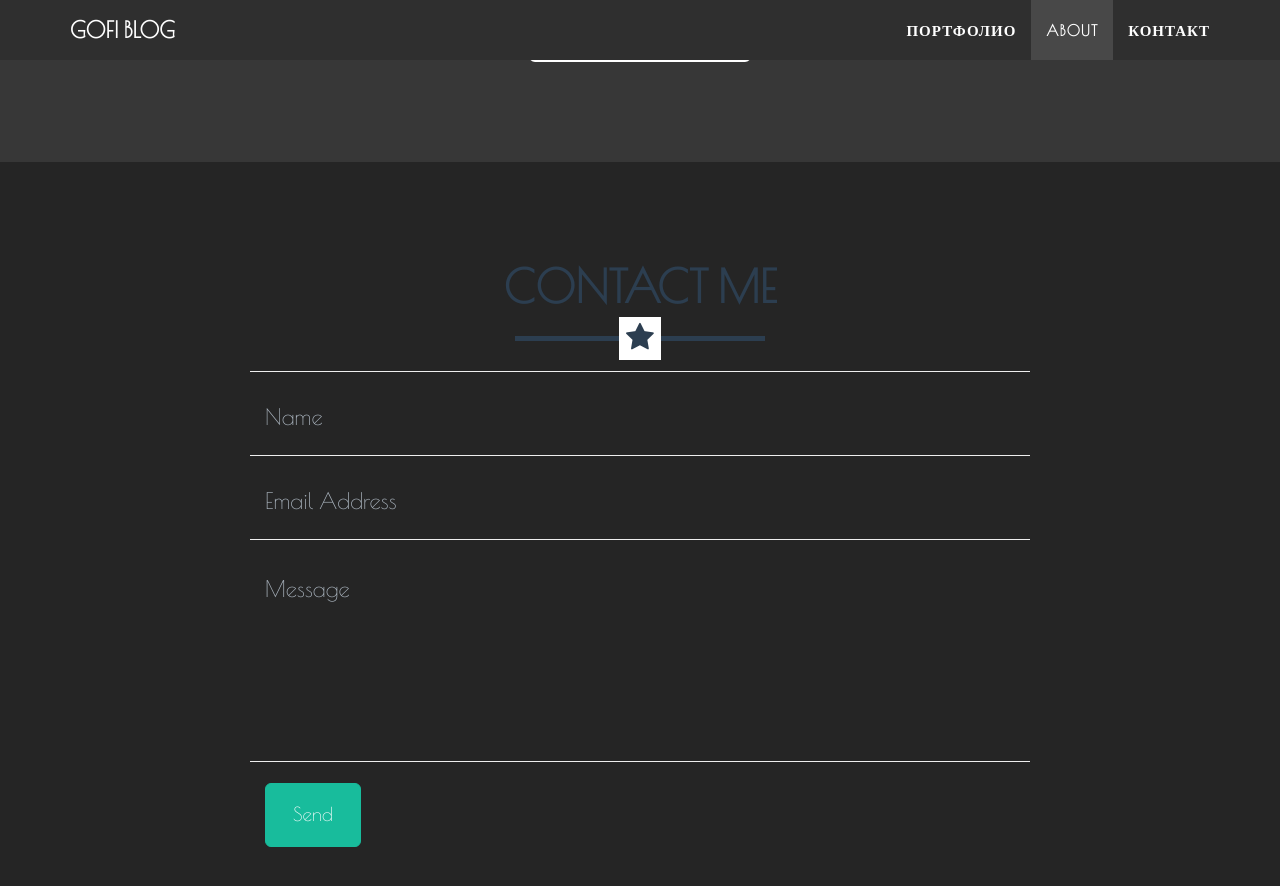
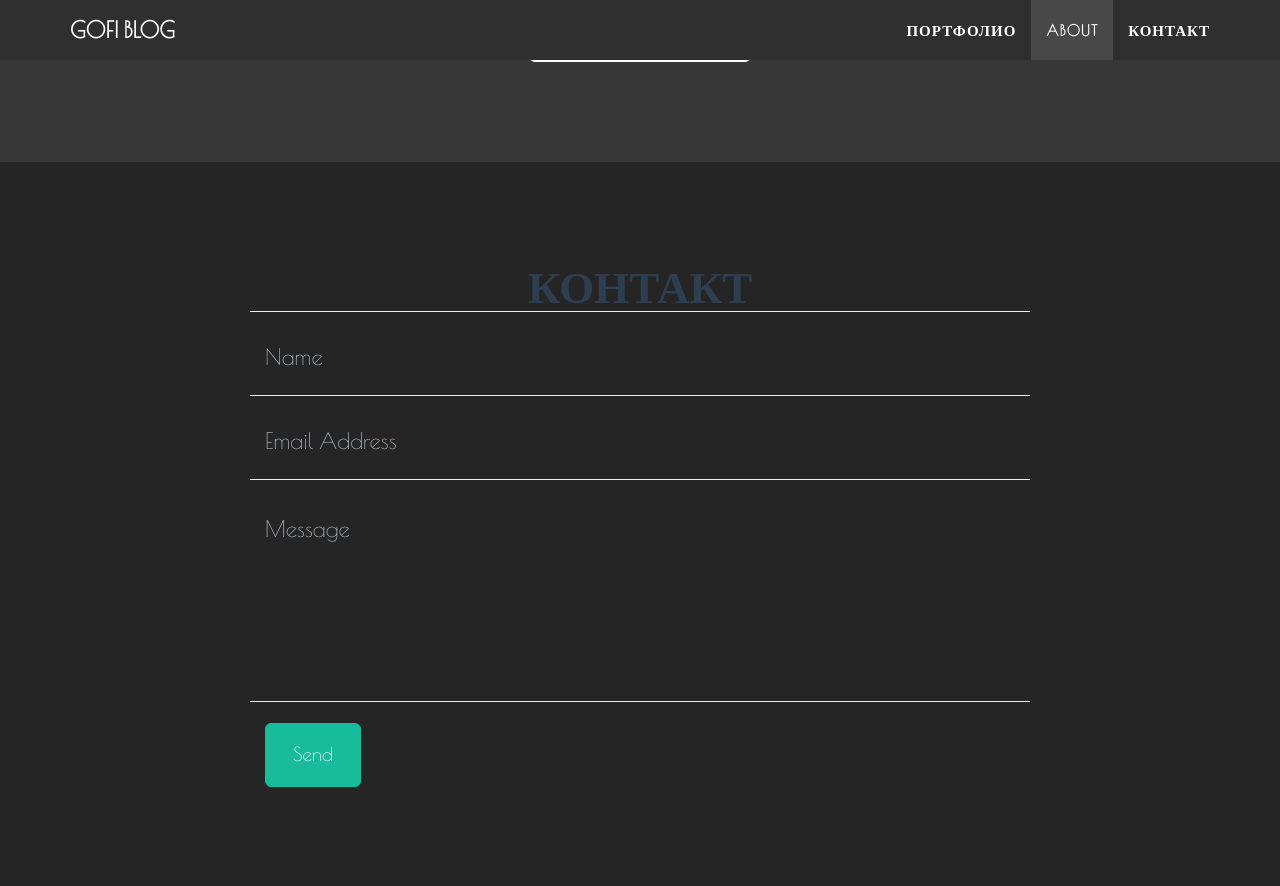
Before and after one commit to seregajd999/blog, a Jekyll site: the page built from index.html, in a window 1280 px wide and 900 px high, scrolled down 1680 px. Shown: the top 886 px of the window. Built offline with Jekyll 4.4.1, drawn with Linux system fonts in a browser that asks for light colours.

Commit message:
КОНТАКТ

```diff
--- a/_includes/contact_disqus.html
+++ b/_includes/contact_disqus.html
@@ -3,8 +3,7 @@
        <div class="container">
            <div class="row">
                <div class="col-lg-12 text-center">
-                   <h2>Contact me</h2>
-                   <hr class="star-primary">
+                   <h2>КОНТАКТ</h2>
                </div>
            </div>
            <div class="row">
--- a/_includes/contact_static.html
+++ b/_includes/contact_static.html
@@ -3,8 +3,7 @@
 	<div class="container">
 		<div class="row">
 			<div class="col-lg-12 text-center">
-				<h2>Contact Me</h2>
-				<hr class="star-primary">
+				<h2>КОНТАКТ</h2>
 			</div>
 		</div>
 		<div class="row">
```
